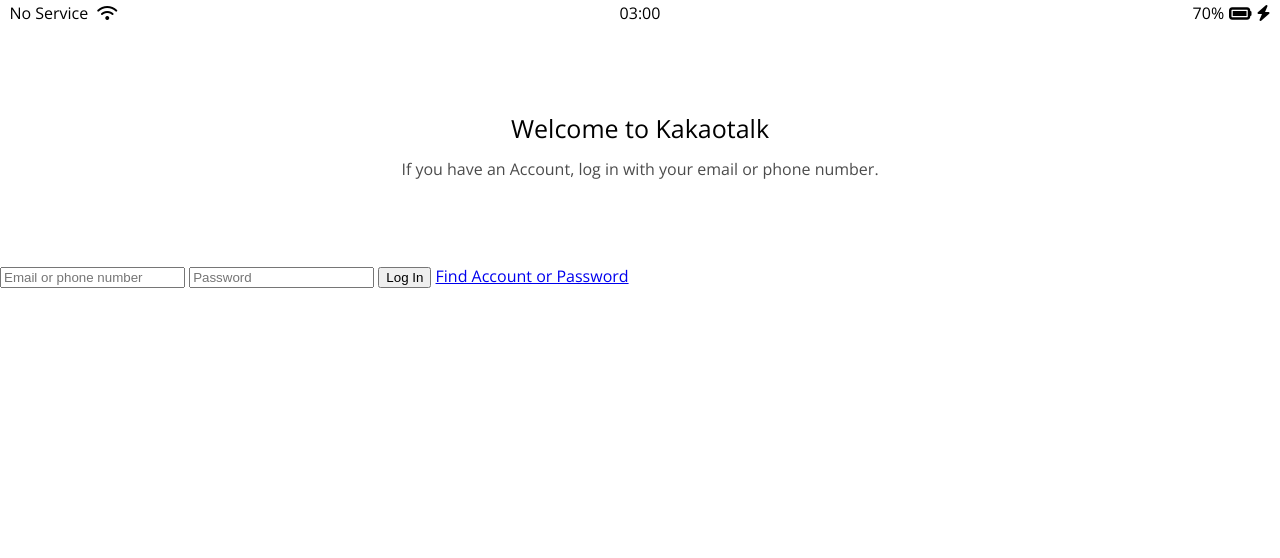
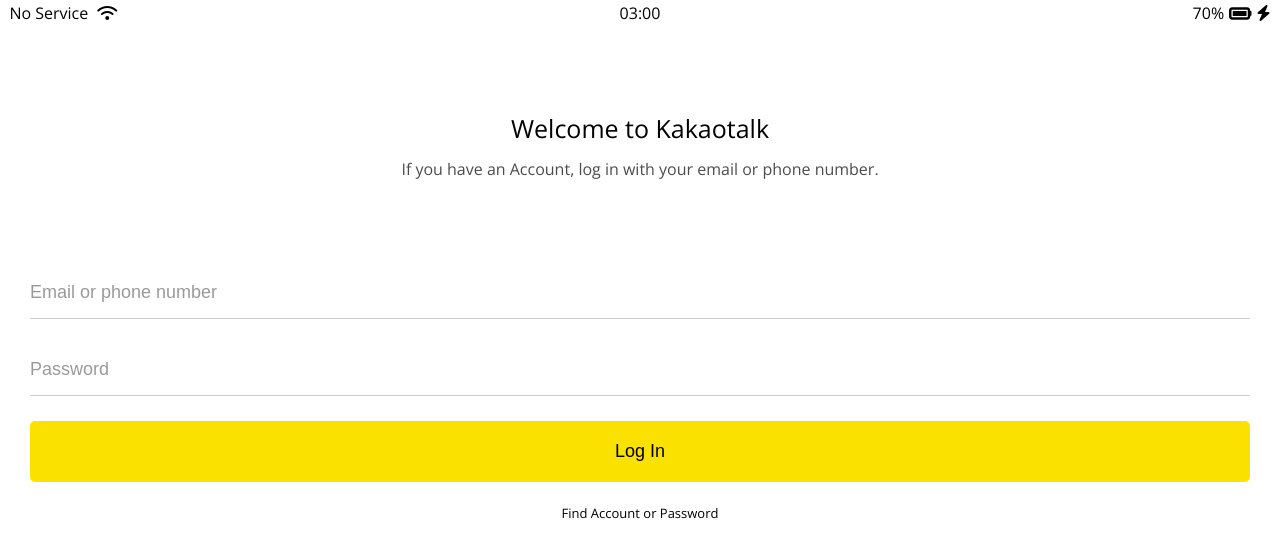
Before and after one commit to junghyuun/kakao-clone, a plain HTML site: page index.html in a window 1280 px wide. Drawn offline with nearby package versions, Linux system fonts and the light colour scheme.

Commit message:
login form

```diff
--- a/css/reset.css
+++ b/css/reset.css
@@ -128,3 +128,7 @@ table {
   border-collapse: collapse;
   border-spacing: 0;
 }
+
+input:focus {
+  outline: none;
+}
--- a/css/styles.css
+++ b/css/styles.css
@@ -1,5 +1,6 @@
 @import url("https://fonts.googleapis.com/css2?family=Open+Sans:wght@400;600&display=swap");
 @import "reset.css";
+@import "variables.css";
 @import "status-bar.css";
 
 body {
@@ -23,3 +24,44 @@ body {
   width: 60%;
   opacity: 0.7;
 }
+
+#login-form {
+  display: flex;
+  flex-direction: column;
+  margin: 0px 30px;
+}
+
+#login-form input {
+  border: none;
+  padding: 15px 0px;
+  font-size: 18px;
+  margin-bottom: 25px;
+  transition: border-color 0.3s ease-in-out;
+}
+
+#login-form input:not([type="submit"]) {
+  border-bottom: 1px solid rgba(0, 0, 0, 0.2);
+  transition: border-color 0.3s ease-in-out;
+}
+
+#login-form input::placeholder {
+  color: rgba(0, 0, 0, 0.4);
+}
+
+#login-form input:focus {
+  border-color: var(--yellow);
+}
+
+#login-form input[type="submit"] {
+  background-color: var(--yellow);
+  cursor: pointer;
+  padding: 20px 0px;
+  border-radius: 5px;
+}
+
+#login-form a {
+  text-align: center;
+  text-decoration: none;
+  color: inherit;
+  font-size: 13px;
+}
--- /dev/null
+++ b/css/variables.css
@@ -0,0 +1,3 @@
+:root {
+  --yellow: #fae100;
+}
```
